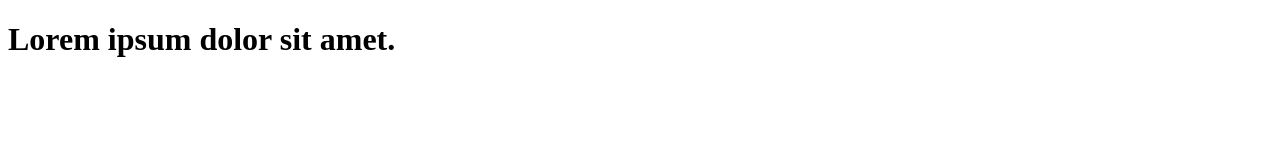
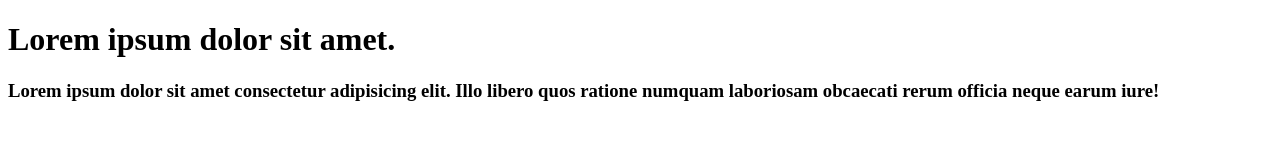
Before and after one commit to chandreshMalhi/web3, a plain HTML site: page index.html in a window 1280 px wide. Drawn offline with Linux system fonts and the light colour scheme.

Commit message:
Update index.html

```diff
--- a/index.html
+++ b/index.html
@@ -8,5 +8,6 @@
 </head>
 <body>
     <h1>Lorem ipsum dolor sit amet.</h1>
+    <h3>Lorem ipsum dolor sit amet consectetur adipisicing elit. Illo libero quos ratione numquam laboriosam obcaecati rerum officia neque earum iure!</h3>
 </body>
 </html>
```
